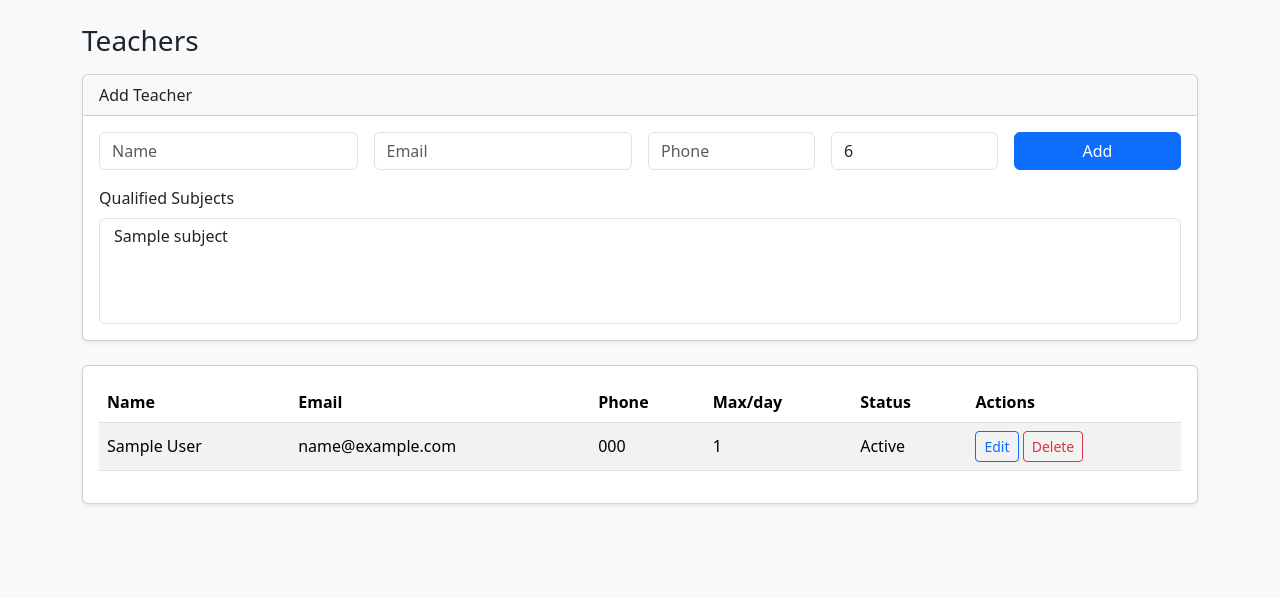
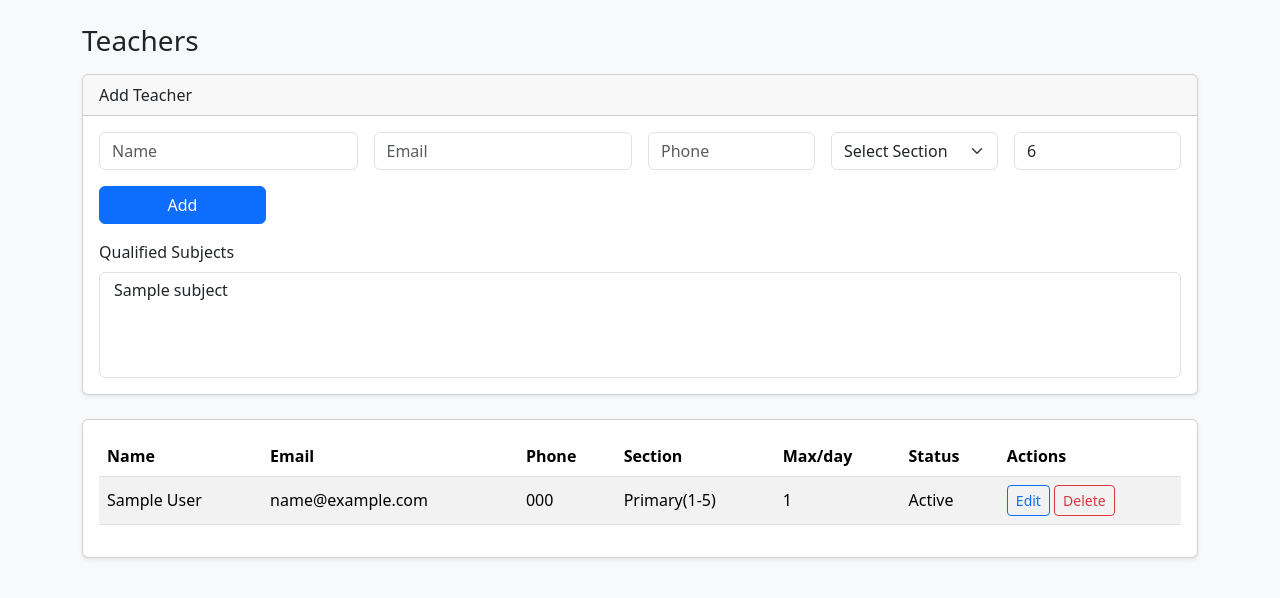
Before and after one commit to dilharaanjana26-commits/School-Teacher-Timetable-Manager, a PHP site: page /teachers.php in a window 1280 px wide. Shown: the part 56-654 px from the top of the page. Run offline with PHP 8.4, Linux system fonts and the light colour scheme; a user stored in the database is signed in; tables that the repository leaves empty hold one stand-in row (values such as "Sample post").

Commit message:
Add teacher section selection and workload display

```diff
--- a/includes/helpers.php
+++ b/includes/helpers.php
@@ -26,13 +26,13 @@ function getTeacherWorkload(PDO $pdo, ?int $teacherId = null): array
         $params['teacher_id'] = $teacherId;
     }
 
-    $sql = "SELECT t.id, t.name,
+    $sql = "SELECT t.id, t.name, t.section,
                 COUNT(tt.id) AS assigned_periods,
                 COUNT(DISTINCT CONCAT(tt.day_of_week, '-', tt.period_number)) AS unique_slots
             FROM teachers t
             LEFT JOIN timetable tt ON tt.teacher_id = t.id
             $where
-            GROUP BY t.id, t.name
+            GROUP BY t.id, t.name, t.section
             ORDER BY assigned_periods ASC, t.name ASC";
 
     $stmt = $pdo->prepare($sql);
--- a/public/dashboard.php
+++ b/public/dashboard.php
@@ -44,11 +44,12 @@ require_once __DIR__ . '/../includes/header.php';
     <div class="card-header">Teacher Workload Summary</div>
     <div class="card-body table-responsive">
         <table class="table table-striped align-middle">
-            <thead><tr><th>Teacher</th><th>Total Assigned Periods</th><th>Unique Slots</th></tr></thead>
+            <thead><tr><th>Teacher</th><th>Section</th><th>Total Assigned Periods</th><th>Unique Slots</th></tr></thead>
             <tbody>
             <?php foreach ($workload as $row): ?>
                 <tr>
                     <td><?= sanitize($row['name']) ?></td>
+                    <td><?= sanitize((string) ($row['section'] ?? '')) ?></td>
                     <td><?= (int) $row['assigned_periods'] ?></td>
                     <td><?= (int) $row['unique_slots'] ?></td>
                 </tr>
--- a/public/teachers.php
+++ b/public/teachers.php
@@ -8,6 +8,12 @@ require_once __DIR__ . '/../includes/helpers.php';
 
 requireLogin();
 
+$teacherSections = [
+    'Primary(1-5)',
+    'Secondary(6-11)',
+    'A Level(12 & 13)',
+];
+
 if ($_SERVER['REQUEST_METHOD'] === 'POST') {
     $action = $_POST['action'] ?? '';
 
@@ -15,16 +21,24 @@ if ($_SERVER['REQUEST_METHOD'] === 'POST') {
         $name = trim($_POST['name'] ?? '');
         $email = trim($_POST['email'] ?? '');
         $phone = trim($_POST['phone'] ?? '');
+        $section = trim($_POST['section'] ?? '');
         $maxPeriods = max(1, (int) ($_POST['max_periods_per_day'] ?? 6));
         $subjectIds = $_POST['subject_ids'] ?? [];
 
+        if (!in_array($section, $teacherSections, true)) {
+            setFlash('Please select a valid teacher section.', 'danger');
+            header('Location: teachers.php');
+            exit;
+        }
+
         $pdo->beginTransaction();
         try {
-            $stmt = $pdo->prepare('INSERT INTO teachers (name, email, phone, max_periods_per_day) VALUES (:name, :email, :phone, :max_periods)');
+            $stmt = $pdo->prepare('INSERT INTO teachers (name, email, phone, section, max_periods_per_day) VALUES (:name, :email, :phone, :section, :max_periods)');
             $stmt->execute([
                 'name' => $name,
                 'email' => $email ?: null,
                 'phone' => $phone ?: null,
+                'section' => $section,
                 'max_periods' => $maxPeriods,
             ]);
             $teacherId = (int) $pdo->lastInsertId();
@@ -46,18 +60,26 @@ if ($_SERVER['REQUEST_METHOD'] === 'POST') {
         $name = trim($_POST['name'] ?? '');
         $email = trim($_POST['email'] ?? '');
         $phone = trim($_POST['phone'] ?? '');
+        $section = trim($_POST['section'] ?? '');
         $maxPeriods = max(1, (int) ($_POST['max_periods_per_day'] ?? 6));
         $isActive = isset($_POST['is_active']) ? 1 : 0;
         $subjectIds = $_POST['subject_ids'] ?? [];
 
+        if (!in_array($section, $teacherSections, true)) {
+            setFlash('Please select a valid teacher section.', 'danger');
+            header('Location: teachers.php');
+            exit;
+        }
+
         $pdo->beginTransaction();
         try {
-            $stmt = $pdo->prepare('UPDATE teachers SET name=:name, email=:email, phone=:phone, max_periods_per_day=:max_periods, is_active=:is_active WHERE id=:id');
+            $stmt = $pdo->prepare('UPDATE teachers SET name=:name, email=:email, phone=:phone, section=:section, max_periods_per_day=:max_periods, is_active=:is_active WHERE id=:id');
             $stmt->execute([
                 'id' => $id,
                 'name' => $name,
                 'email' => $email ?: null,
                 'phone' => $phone ?: null,
+                'section' => $section,
                 'max_periods' => $maxPeriods,
                 'is_active' => $isActive,
             ]);
@@ -110,6 +132,14 @@ require_once __DIR__ . '/../includes/header.php';
             <div class="col-md-3"><input name="name" class="form-control" placeholder="Name" required></div>
             <div class="col-md-3"><input name="email" type="email" class="form-control" placeholder="Email"></div>
             <div class="col-md-2"><input name="phone" class="form-control" placeholder="Phone"></div>
+            <div class="col-md-2">
+                <select name="section" class="form-select" required>
+                    <option value="" selected disabled>Select Section</option>
+                    <?php foreach ($teacherSections as $teacherSection): ?>
+                        <option value="<?= sanitize($teacherSection) ?>"><?= sanitize($teacherSection) ?></option>
+                    <?php endforeach; ?>
+                </select>
+            </div>
             <div class="col-md-2"><input name="max_periods_per_day" type="number" class="form-control" min="1" max="8" value="6" required></div>
             <div class="col-md-2 d-grid"><button class="btn btn-primary" type="submit">Add</button></div>
             <div class="col-12">
@@ -127,13 +157,14 @@ require_once __DIR__ . '/../includes/header.php';
 <div class="card shadow-sm">
     <div class="card-body table-responsive">
         <table class="table table-striped align-middle">
-            <thead><tr><th>Name</th><th>Email</th><th>Phone</th><th>Max/day</th><th>Status</th><th>Actions</th></tr></thead>
+            <thead><tr><th>Name</th><th>Email</th><th>Phone</th><th>Section</th><th>Max/day</th><th>Status</th><th>Actions</th></tr></thead>
             <tbody>
             <?php foreach ($teachers as $teacher): ?>
                 <tr>
                     <td><?= sanitize($teacher['name']) ?></td>
                     <td><?= sanitize((string) $teacher['email']) ?></td>
                     <td><?= sanitize((string) $teacher['phone']) ?></td>
+                    <td><?= sanitize((string) ($teacher['section'] ?? '')) ?></td>
                     <td><?= (int) $teacher['max_periods_per_day'] ?></td>
                     <td><?= (int) $teacher['is_active'] ? 'Active' : 'Inactive' ?></td>
                     <td>
@@ -146,13 +177,22 @@ require_once __DIR__ . '/../includes/header.php';
                     </td>
                 </tr>
                 <tr class="collapse" id="edit-<?= (int) $teacher['id'] ?>">
-                    <td colspan="6">
+                    <td colspan="7">
                         <form method="post" class="row g-2">
                             <input type="hidden" name="action" value="update">
                             <input type="hidden" name="id" value="<?= (int) $teacher['id'] ?>">
                             <div class="col-md-3"><input class="form-control" name="name" value="<?= sanitize($teacher['name']) ?>" required></div>
                             <div class="col-md-2"><input class="form-control" name="email" value="<?= sanitize((string) $teacher['email']) ?>"></div>
                             <div class="col-md-2"><input class="form-control" name="phone" value="<?= sanitize((string) $teacher['phone']) ?>"></div>
+                            <div class="col-md-2">
+                                <select class="form-select" name="section" required>
+                                    <?php foreach ($teacherSections as $teacherSection): ?>
+                                        <option value="<?= sanitize($teacherSection) ?>" <?= (($teacher['section'] ?? '') === $teacherSection) ? 'selected' : '' ?>>
+                                            <?= sanitize($teacherSection) ?>
+                                        </option>
+                                    <?php endforeach; ?>
+                                </select>
+                            </div>
                             <div class="col-md-1"><input class="form-control" type="number" min="1" max="8" name="max_periods_per_day" value="<?= (int) $teacher['max_periods_per_day'] ?>"></div>
                             <div class="col-md-2">
                                 <select class="form-select" name="subject_ids[]" multiple>
--- a/sql/schema.sql
+++ b/sql/schema.sql
@@ -10,6 +10,7 @@ CREATE TABLE IF NOT EXISTS teachers (
     name VARCHAR(150) NOT NULL,
     email VARCHAR(150) UNIQUE,
     phone VARCHAR(30),
+    section ENUM('Primary(1-5)', 'Secondary(6-11)', 'A Level(12 & 13)') NOT NULL,
     max_periods_per_day INT NOT NULL DEFAULT 6,
     is_active TINYINT(1) NOT NULL DEFAULT 1,
     created_at TIMESTAMP DEFAULT CURRENT_TIMESTAMP
```
